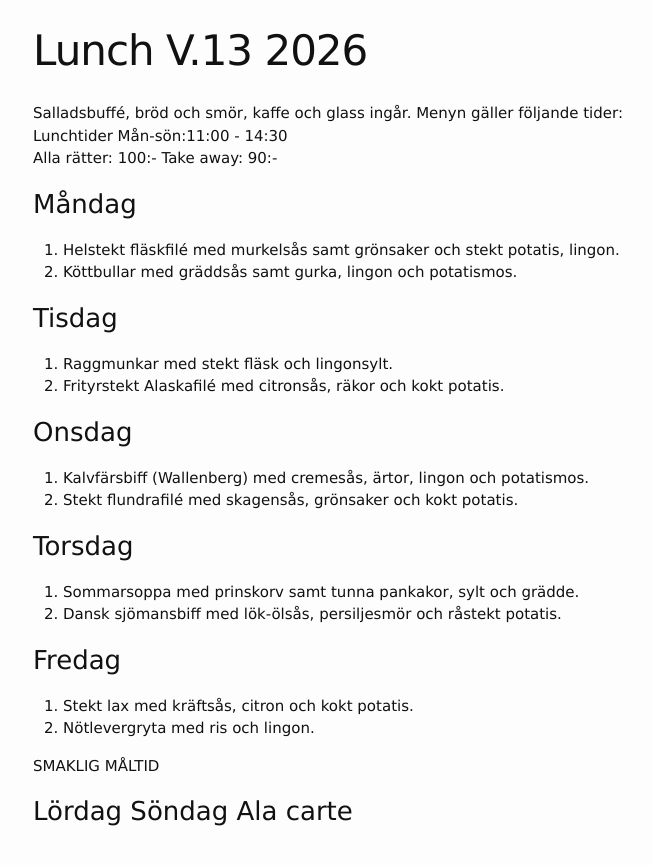
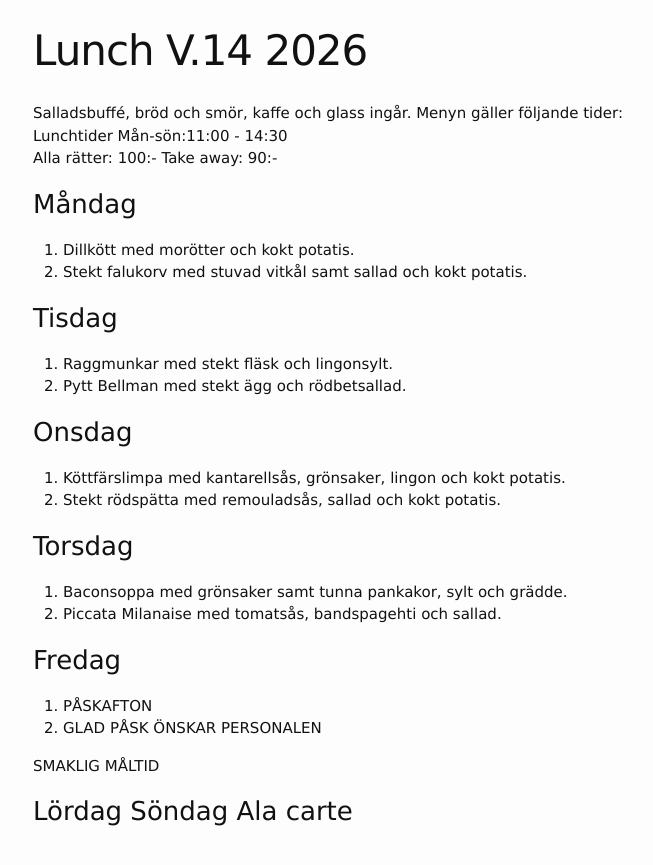
Before and after one commit to FarInn62/farinn62.github.io, a Jekyll site: the page built from lunch.md, in a window 1280 px wide. Shown: the top 865 px of the page, without its empty margins (237-890 px from the left). Built offline with Jekyll 4.4.1, drawn with Linux system fonts in a browser that asks for light colours.

Commit message:
Update lunch.md

```diff
--- a/lunch.md
+++ b/lunch.md
@@ -1,6 +1,6 @@
 ---
 layout: foodmenu
-title: Lunch V.13 2026
+title: Lunch V.14 2026
 permalink: /lunch/
 published: true
 ---
@@ -11,28 +11,28 @@ Alla rätter: 100:- Take away: 90:-
 
 ### Måndag
 
-1. Helstekt fläskfilé med murkelsås samt grönsaker och stekt potatis, lingon.
-2. Köttbullar med gräddsås samt gurka, lingon och potatismos.
+1. Dillkött med morötter och kokt potatis.
+2. Stekt falukorv med stuvad vitkål samt sallad och kokt potatis.
 
 ### Tisdag
 
 1. Raggmunkar med stekt fläsk och lingonsylt.
-2. Frityrstekt Alaskafilé med citronsås, räkor och kokt potatis.
+2. Pytt Bellman med stekt ägg och rödbetsallad.
 
 ### Onsdag
 
-1. Kalvfärsbiff (Wallenberg) med cremesås, ärtor, lingon och potatismos.
-2. Stekt flundrafilé med skagensås, grönsaker och kokt potatis.
+1. Köttfärslimpa med kantarellsås, grönsaker, lingon och kokt potatis.
+2. Stekt rödspätta med remouladsås, sallad och kokt potatis.
 
 ### Torsdag
 
-1.  Sommarsoppa med prinskorv samt tunna pankakor, sylt och grädde.
-2.  Dansk sjömansbiff med lök-ölsås, persiljesmör och råstekt potatis.
+1.  Baconsoppa med grönsaker samt tunna pankakor, sylt och grädde.
+2.  Piccata Milanaise med tomatsås, bandspagehti och sallad.
 
 ### Fredag
 
-1. Stekt lax med kräftsås, citron och kokt potatis.
-2. Nötlevergryta med ris och lingon.
+1. PÅSKAFTON
+2. GLAD PÅSK ÖNSKAR PERSONALEN
 
 SMAKLIG MÅLTID
 
```
